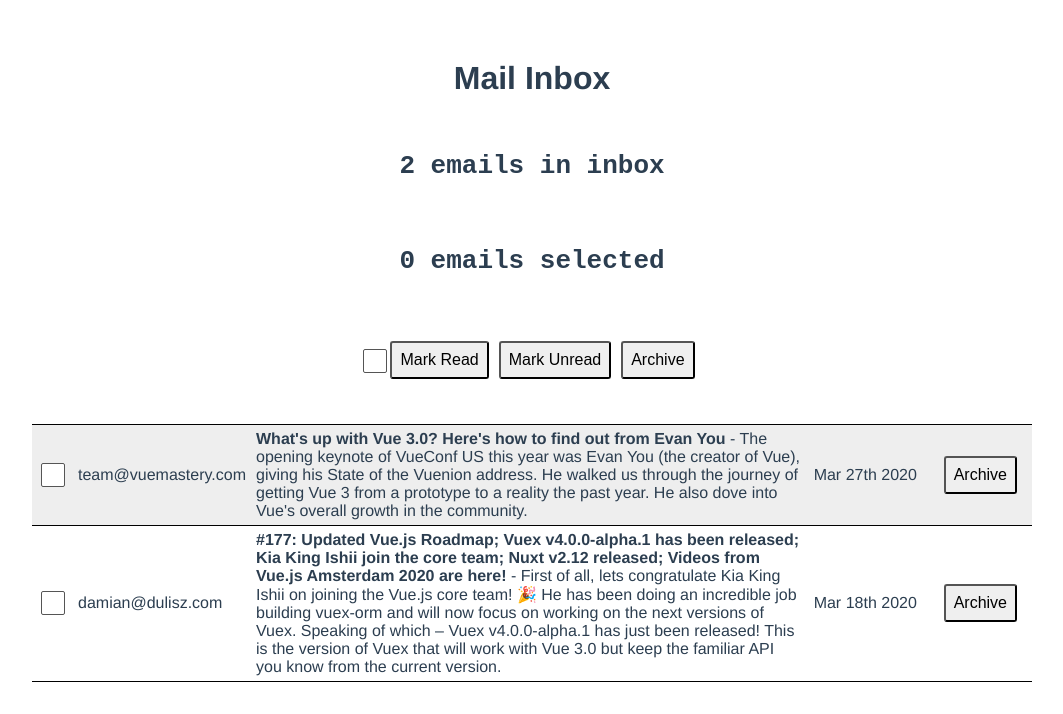
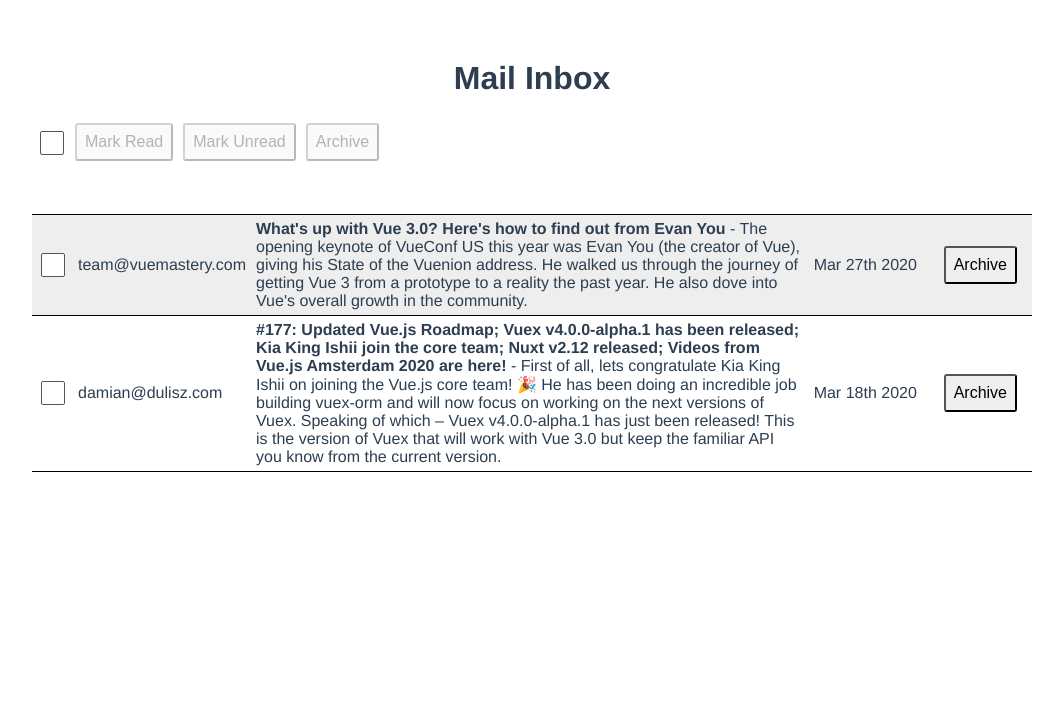
Before and after one commit to jolka-ef/mail, a Vue app: page / in a window 1280 px wide. Shown: the top 714 px of the page, without its empty margins (108-1171 px from the left). Built offline with nearby package versions, Linux system fonts and the light colour scheme; data requests are answered from the project's data file.

Commit message:
user can archive, mark as read or unread multiple emails

```diff
--- a/src/components/BulkActionBar.vue
+++ b/src/components/BulkActionBar.vue
@@ -1,14 +1,37 @@
 <template>
-  <div>
+  <div class="bulk-action-bar">
+    <span class="checkbox">
       <input
         type="checkbox"
         :checked="allEmailsSelected"
         :class="[someEmailsSelected ? 'partial-check' : '']"
         @click="bulkSelect"
       />
-    <button>Mark Read</button>
-    <button>Mark Unread</button>
-    <button>Archive</button>
+    </span>
+    <span class="buttons"
+      ><button
+        @click="emailSelection.markRead()"
+        :disabled="[...emailSelection.emails].every((e) => e.read)"
+      >
+        Mark Read
+      </button></span
+    >
+    <span class="buttons"
+      ><button
+        @click="emailSelection.markUnread()"
+        :disabled="[...emailSelection.emails].every((e) => !e.read)"
+      >
+        Mark Unread
+      </button></span
+    >
+    <span class="buttons"
+      ><button
+        @click="emailSelection.archive()"
+        :disabled="numberSelected === 0"
+      >
+        Archive
+      </button></span
+    >
   </div>
 </template>
 <script>
@@ -33,7 +56,13 @@
       }
     };
 
-    return { allEmailsSelected, bulkSelect, someEmailsSelected };
+    return {
+      allEmailsSelected,
+      bulkSelect,
+      emailSelection,
+      numberSelected,
+      someEmailsSelected,
+    };
   },
   props: {
     emails: {
--- a/src/components/MailTable.vue
+++ b/src/components/MailTable.vue
@@ -1,8 +1,4 @@
 <template>
-  <pre>
-    <h1>{{ unarchivedEmails.length }} emails in inbox</h1>
-    <h1>{{ emailSelection.emails.size }} emails selected</h1>
-  </pre>
   <BulkActionBar :emails="unarchivedEmails" />
   <table class="mail-table">
     <thead>
--- a/src/composables/use-email-selection.js
+++ b/src/composables/use-email-selection.js
@@ -1,10 +1,24 @@
+import axios from 'axios';
 import { reactive } from 'vue';
-
+import { serverAddress } from '@/utils/serverAddress';
 let emails = reactive(new Set());
 
 export const useEmailSelection = function () {
+  let archive = () => {
+    forSelected((e) => (e.archived = true));
+    clear();
+  };
   let addMultiple = (newEmails) =>
     newEmails.forEach((email) => emails.add(email));
+  let forSelected = (fn) => {
+    emails.forEach((email) => {
+      fn(email);
+      axios.put(`${serverAddress}/emails/${email.id}`, email);
+    });
+  };
+  let markRead = () => forSelected((e) => (e.read = true));
+
+  let markUnread = () => forSelected((e) => (e.read = false));
   let clear = () => emails.clear();
   let toggle = function (email) {
     if (emails.has(email)) {
@@ -14,9 +28,12 @@
     }
   };
   return {
+    archive,
     addMultiple,
     clear,
     emails,
+    markRead,
+    markUnread,
     toggle,
   };
 };
```
Lines whose indentation alone changed are shown as unchanged.
